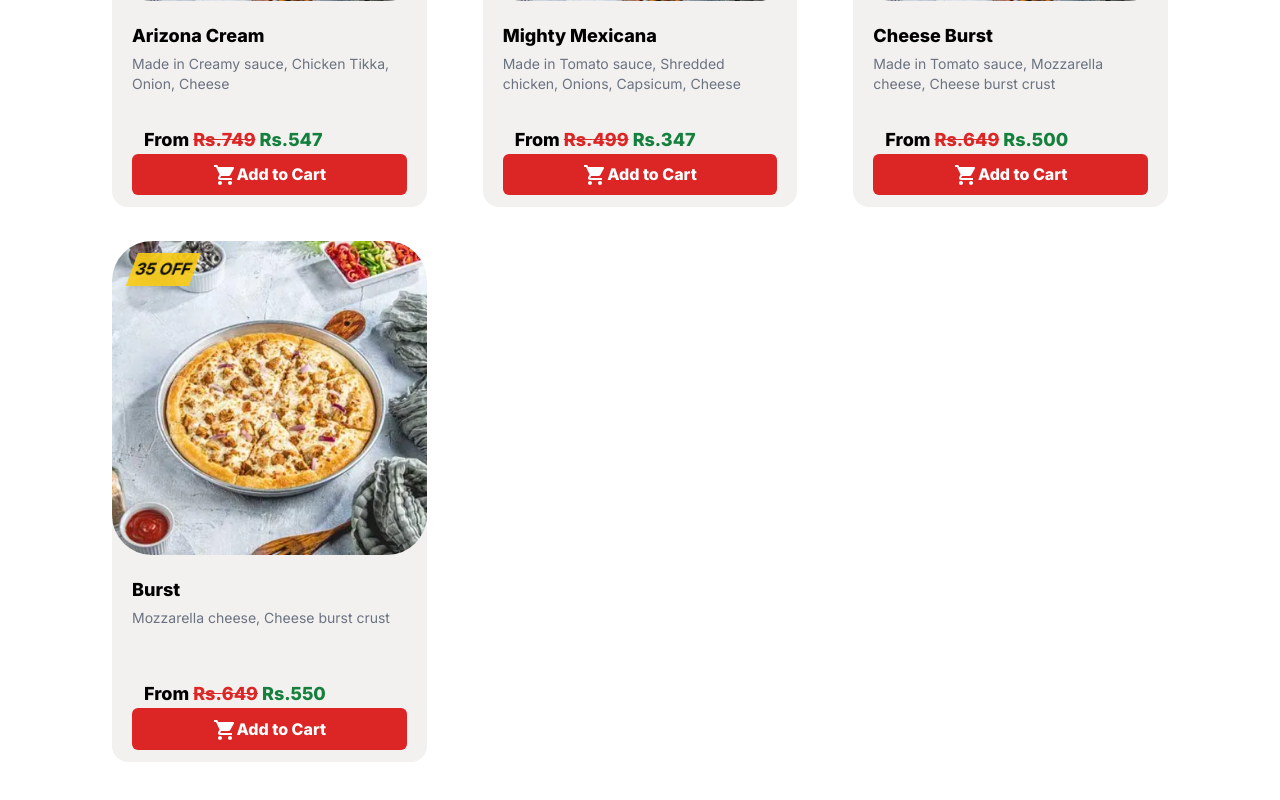
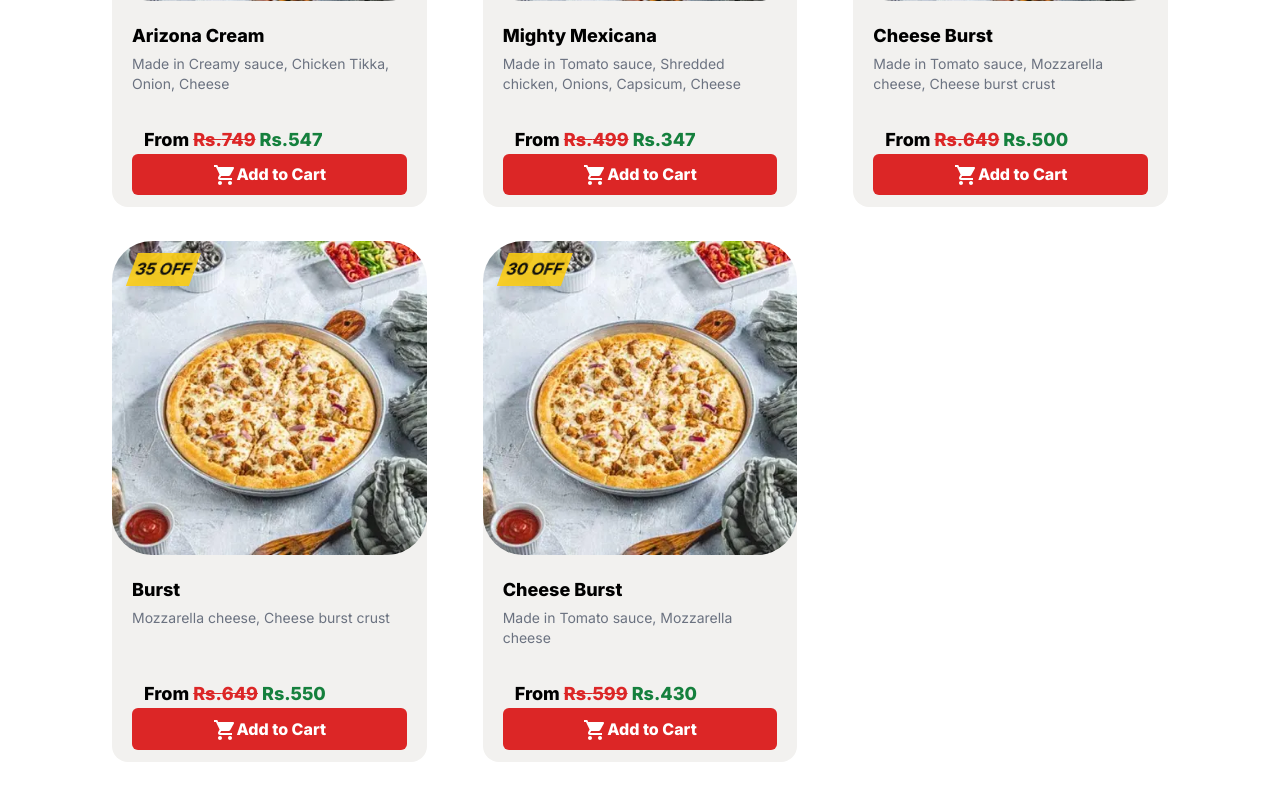
Before and after one commit to ahsanadil9/CaliforniaPizza-Clone-Client, a Next.js app: page / in a window 1280 px wide. Shown: the part 592-1392 px from the top of the page. Built offline with nearby package versions, Linux system fonts and the light colour scheme.

Commit message:
issue has been resolve of items pizza is not in center align

```diff
--- a/app/home/categories/pizza/pizzacart.css
+++ b/app/home/categories/pizza/pizzacart.css
@@ -1,3 +1,10 @@
+.item-main-pizza {
+  display: flex;
+  justify-content: center;
+  align-items: center;
+  flex-wrap: wrap;
+}
+
 /* pizza image screen radius for mobile and desktop */
 .pizza-image-m {
   border-radius: 0px;
@@ -47,21 +54,37 @@
     margin-right: auto;
   }
 }
+
+@media screen and (min-width: 280px) and (max-width: 318px) {
+  .pizza-price {
+    font-size: 10.5px;
+    margin-left: 0.4rem;
+    font-weight: bolder;
+  }
+  .main-pizza-price {
+    margin-top: 4rem;
+  }
+}
+@media screen and (min-width: 318px) and (max-width: 360px) {
+  .pizza-price {
+    font-size: 12px;
+    margin-left: 0.4rem;
+    font-weight: bolder;
+  }
+  .main-pizza-price {
+    margin-top: 3rem;
+  }
+}
 @media screen and (min-width: 280px) and (max-width: 360px) {
   .item-background {
     padding-left: 1px;
     padding-right: 1px;
   }
-  .pizza-price {
-    font-size: 10.5px;
-    margin-top: 1rem;
-  }
+
   .cont-pizza {
     margin-bottom: 13.5rem;
   }
-  .main-pizza-price {
-    margin-top: 2.2rem;
-  }
+
   .desc-pizza {
     font-size: 12px;
   }
@@ -74,12 +97,12 @@
   margin-top: -2rem;
 }
 
-@media screen and (min-width: 320px) and (max-width: 352px) {
+/* @media screen and (min-width: 320px) and (max-width: 352px) {
   .pizza-price {
     margin-top: -1.6rem;
     margin-left: 0.8rem;
   }
-}
+} */
 
 @media screen and (min-width: 415px) and (max-width: 352px) {
   .main-pizza-price {
@@ -91,7 +114,7 @@
     margin-bottom: 12rem;
   }
 }
-@media screen and (min-width: 361px) and (max-width: 408px) {
+@media screen and (min-width: 361px) and (max-width: 410px) {
   .pizza-price {
     margin-top: 1rem;
   }
--- a/app/home/categories/pizza/pizzacart.jsx
+++ b/app/home/categories/pizza/pizzacart.jsx
@@ -8,7 +8,7 @@ export default function PizzaCart() {
   const pizzaItems = [
     {
       id: 1,
-      discountTag: 35,
+      discountTag: 45,
       name: "Arizona Cream",
       description: "Made in Creamy sauce, Chicken Tikka, Onion, Cheese",
       price: 749,
@@ -17,7 +17,7 @@ export default function PizzaCart() {
     },
     {
       id: 2,
-      discountTag: 35,
+      discountTag: 30,
       name: "Mighty Mexicana",
       description:
         "Made in Tomato sauce, Shredded chicken, Onions, Capsicum, Cheese",
@@ -27,7 +27,7 @@ export default function PizzaCart() {
     },
     {
       id: 3,
-      discountTag: 35,
+      discountTag: 25,
       name: "Cheese Burst",
       description:
         "Made in Tomato sauce, Mozzarella cheese, Cheese burst crust",
@@ -44,15 +44,15 @@ export default function PizzaCart() {
       discountedPrice: 550,
       image: PizzaImage,
     },
-    // {
-    //   id: 5,
-    //   discountTag: 30,
-    //   name: "Cheese Burst",
-    //   description: "Made in Tomato sauce, Mozzarella cheese",
-    //   price: 599,
-    //   discountedPrice: 430,
-    //   image: PizzaImage,
-    // },
+    {
+      id: 5,
+      discountTag: 30,
+      name: "Cheese Burst",
+      description: "Made in Tomato sauce, Mozzarella cheese",
+      price: 599,
+      discountedPrice: 430,
+      image: PizzaImage,
+    },
     // {
     //   id: 6,
     //   discountTag: 30,
```
